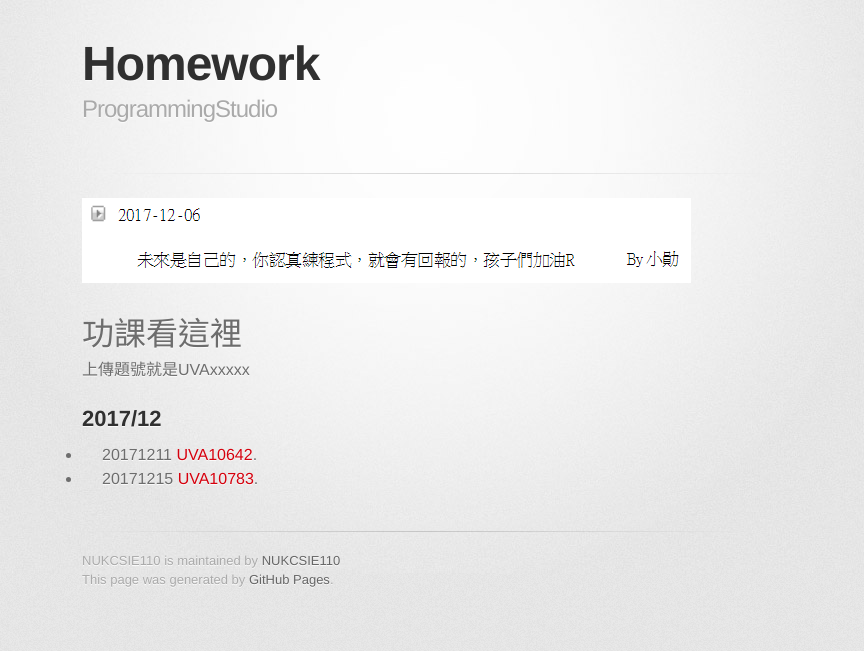
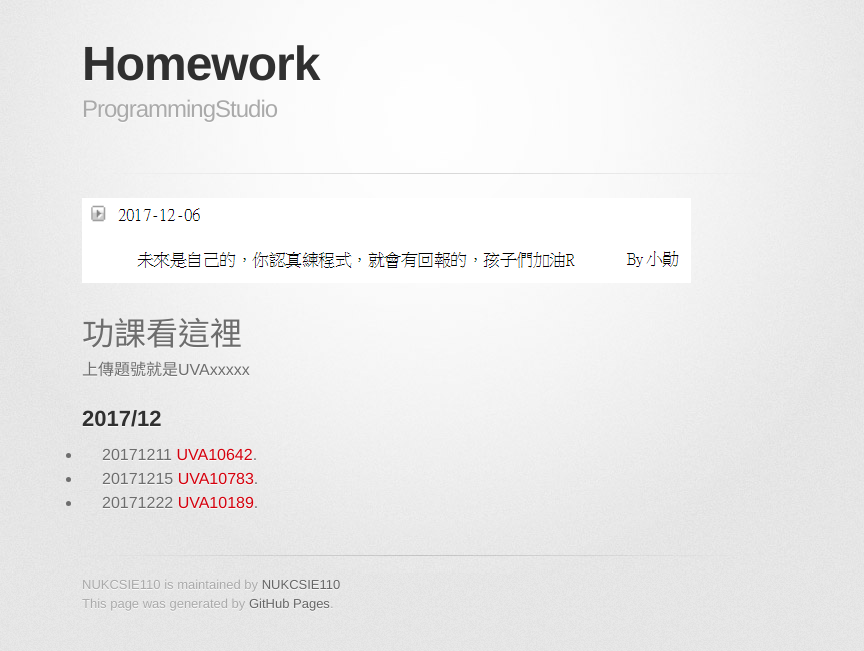
Before and after one commit to NUKCSIE110/ProgrammingStudio, a Jekyll site: the page built from homework.md, in a window 1280 px wide. Shown: the top 651 px of the page, without its empty margins (208-1072 px from the left). Built offline with Jekyll 4.4.1, drawn with Linux system fonts in a browser that asks for light colours; some web fonts are replaced.

Commit message:
20171222

```diff
--- a/homework.md
+++ b/homework.md
@@ -8,3 +8,4 @@
 ##   2017/12
 *   20171211<a href="https://uva.onlinejudge.org/index.php?option=com_onlinejudge&Itemid=8&category=18&page=show_problem&problem=1583" target="_blank"> UVA10642</a>.<br>
 *   20171215<a href="https://uva.onlinejudge.org/index.php?option=com_onlinejudge&Itemid=8&category=19&page=show_problem&problem=1724" target="_blank"> UVA10783</a>.<br>
+*   20171222<a href="https://uva.onlinejudge.org/index.php?option=com_onlinejudge&Itemid=8&page=show_problem&problem=1130" target="_blank"> UVA10189</a>.<br>
```
